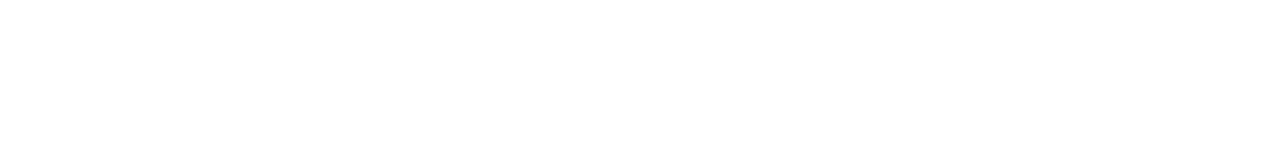
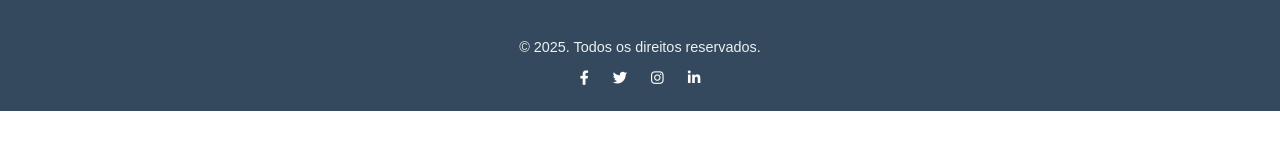
Before and after one commit to Sr0Felps/Atividade-Pr-tica-O-Website-da-Tech-Conference-DevOps-Summit-, a plain HTML site: page index.html in a window 1280 px wide. Drawn offline with Linux system fonts and the light colour scheme.

Commit message:
feat: implementa a seção Footer

```diff
--- a/index.html
+++ b/index.html
@@ -1,19 +1,43 @@
 <!DOCTYPE html>
 <html lang="pt-br">
+
 <head>
   <meta charset="UTF-8">
   <meta name="viewport" content="width=device-width, initial-scale=1.0">
   <title>DevOps Summit</title>
   <link rel="stylesheet" href="style.css">
+
+  <!-- links icones -->
+  <link rel="stylesheet" href="https://cdnjs.cloudflare.com/ajax/libs/font-awesome/6.0.0-beta3/css/all.min.css">
 </head>
+
 <body>
   <header>
-    </header>
+  </header>
 
   <main>
-    </main>
+  </main>
 
   <footer>
-    </footer>
+    <div class="copyright">
+      <p>&copy; 2025. Todos os direitos reservados.</p>
+    </div>
+    <div class="social-links">
+      <a href="https://www.facebook.com/seuperfil" target="_blank" rel="noopener noreferrer">
+        <i class="fab fa-facebook-f"></i>
+      </a>
+      <a href="https://www.twitter.com/seuperfil" target="_blank" rel="noopener noreferrer">
+        <i class="fab fa-twitter"></i>
+      </a>
+      <a href="https://www.instagram.com/seuperfil" target="_blank" rel="noopener noreferrer">
+        <i class="fab fa-instagram"></i>
+      </a>
+      <a href="https://www.linkedin.com/in/seuperfil" target="_blank" rel="noopener noreferrer">
+        <i class="fab fa-linkedin-in"></i>
+      </a>
+    </div>
+    <script src="analytics.js"></script>
+  </footer>
 </body>
+
 </html>
--- a/style.css
+++ b/style.css
@@ -9,3 +9,25 @@ body {
   margin: 0;
   padding: 0;
 }
+
+/* Estilos para o Rodapé (Footer) */
+
+footer {
+  background-color: #34495e;
+  color: #ecf0f1;
+  padding: 25px 0;
+  text-align: center;
+  font-size: 0.9em;
+  margin-top: auto;
+}
+
+footer a {
+  color: #ffffff;
+  text-decoration: none;
+  margin: 0 10px;
+}
+
+footer a:hover {
+  color: #3498db;
+  text-decoration: underline;
+}
```
